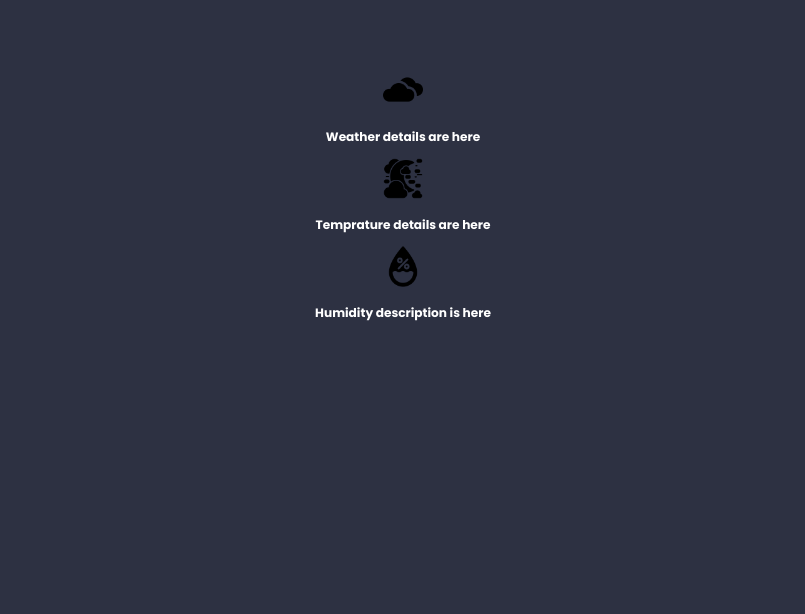
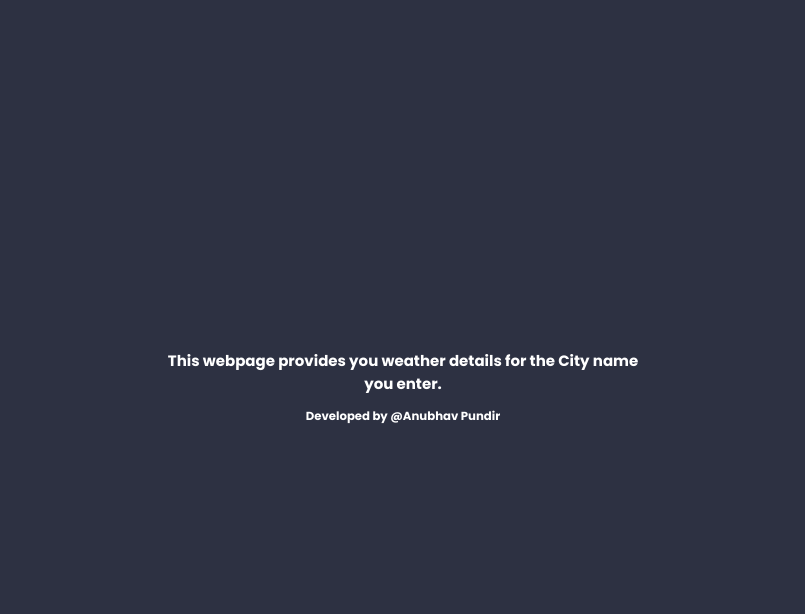
Before and after one commit to AnubhavPundir/city-weather-api, a plain HTML site: page index.html in a window 1280 px wide. Shown: the part 186-800 px from the top of the page, without its empty margins (237-1042 px from the left). Drawn offline with nearby package versions, Linux system fonts and the light colour scheme.

Commit message:
Add files via upload

```diff
--- a/index.html
+++ b/index.html
@@ -15,7 +15,7 @@
         <h1>City Weather Application</h1>
         <input type="text" id="cityInput" placeholder="Enter city name here">
         <button class="btn">Get Weather</button>
-        <div id="weatherDetails">
+        <div id="weatherDetails" class="hidden">
             <div class="row">
               <div class="grid-item" id="weatherIcon"><img src="weatherIcons/clouds.png" alt="Clouds"></div>
               <div class="grid-item" id="weatherDescription"><h3>Weather details are here</h3></div>
```
